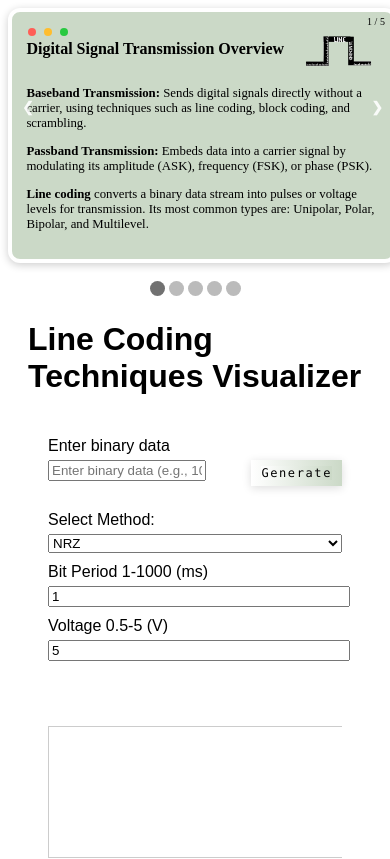
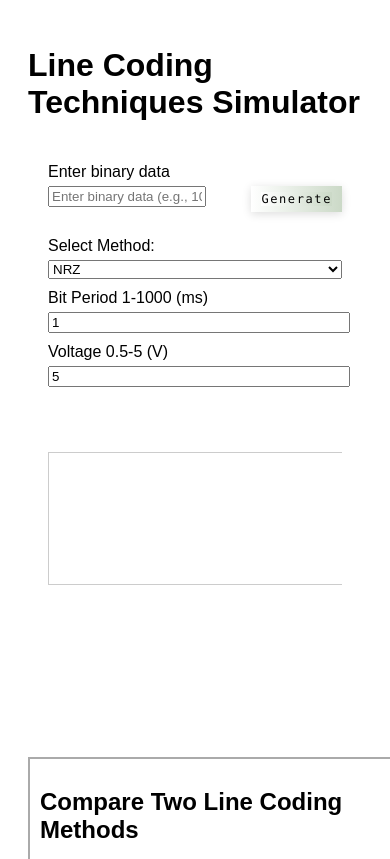
Before and after one commit to vee03-code/LineLearning, a Vue app: page / in a window 390 px wide. Shown: the top 859 px of the page. Built offline with nearby package versions, Linux system fonts and the light colour scheme.

Commit message:
removed the slideshow for smaller screens

```diff
--- a/src/components/LineCodeVisualizer.vue
+++ b/src/components/LineCodeVisualizer.vue
@@ -1,7 +1,7 @@
 <template>
   <div class="page">
     <!-- SLIDESHOW CONTAINER -->
-    <div class="slideshow-container">
+    <div class="slideshow-container desktop-only">
       <!-- Mac-style top-left circles -->
       <div class="mac-window-controls">
         <span class="mac-dot dot-red"></span>
@@ -101,7 +101,7 @@
     </div>
     <br />
     <!-- The dots/circles -->
-    <div style="text-align: center">
+    <div style="text-align: center" class="desktop-only">
       <span class="dot" :class="{ active: currentSlide === 0 }" @click="currentSlide = 0"></span>
       <span class="dot" :class="{ active: currentSlide === 1 }" @click="currentSlide = 1"></span>
       <span class="dot" :class="{ active: currentSlide === 2 }" @click="currentSlide = 2"></span>
@@ -112,7 +112,7 @@
 
     <!-- VISUALIZER SECTION -->
     <div class="visualizer">
-      <h1>Line Coding Techniques Visualizer</h1>
+      <h1>Line Coding Techniques Simulator</h1>
       <div class="top-controls">
        <div class="input-group">
   <!-- Label container -->
@@ -1416,6 +1416,9 @@ button{
 
 
 @media (max-width: 768px) {
+  .desktop-only{
+    display: none !important;
+  }
    .ui-btn {
     font-size: 14px;
     padding: 8px 12px;
@@ -1505,6 +1508,9 @@ button{
 
 /* Even smaller screens (e.g., max-width: 480px) */
 @media (max-width: 480px) {
+  .desktop-only{
+    display: none !important;
+  }
   .slide-content {
     padding: 0.1rem;
   }
```
